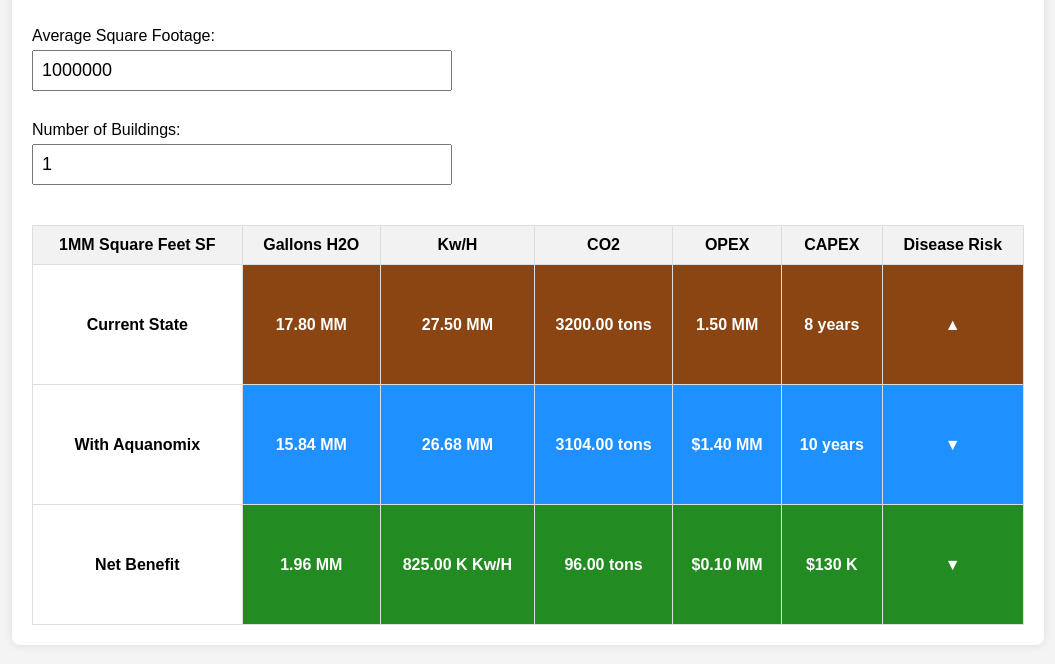
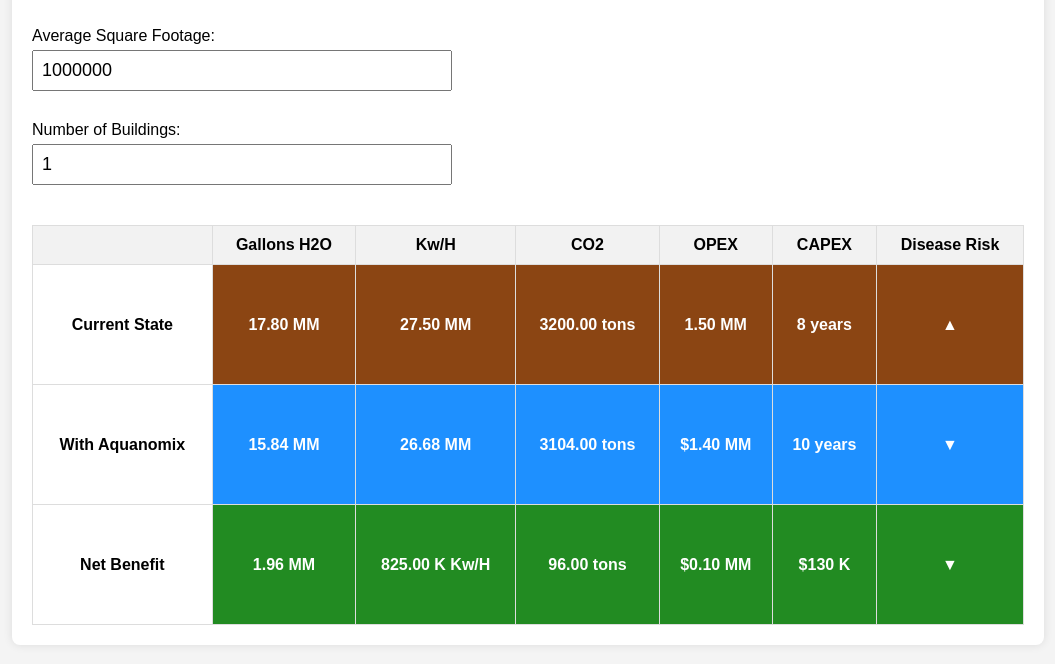
Before and after one commit to Aquagreg/savings-chart, a plain HTML site: page index.html in a window 1280 px wide. Shown: the part 184-848 px from the top of the page, without its empty margins (112-1167 px from the left). Drawn offline with Linux system fonts and the light colour scheme.

Commit message:
Update index.html

```diff
--- a/index.html
+++ b/index.html
@@ -28,7 +28,7 @@
         <table>
             <thead>
                 <tr>
-                    <th>1MM Square Feet SF</th>
+                    <th></th>
                     <th>Gallons H2O</th>
                     <th>Kw/H</th>
                     <th>CO2</th>
```
